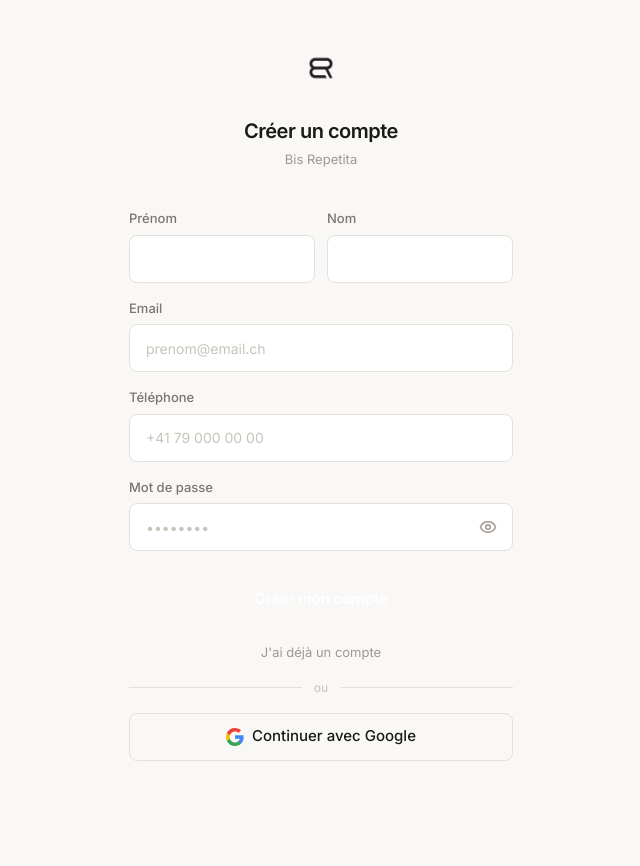
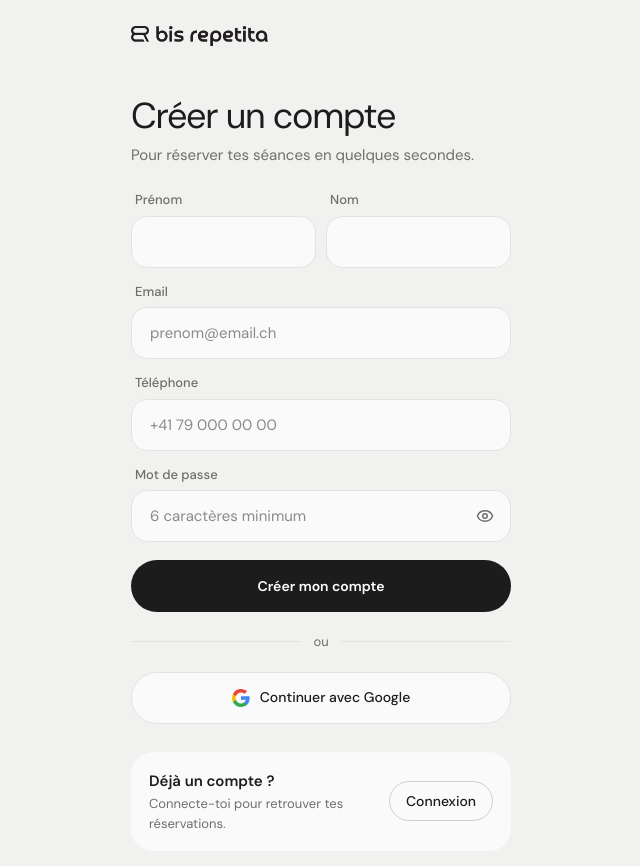
Before and after one commit to bisrepetita/brcoachmanager, a Next.js app: page /signup in a window 1280 px wide. Shown: the top 866 px of the page, without its empty margins (319-959 px from the left). Before the commit the page ends 800 px from the top, so only its background shows below. Built offline with nearby package versions, Linux system fonts and the light colour scheme; no server answers.

Commit message:
feat: page de création de compte au nouveau design (+ rappel de l'offre parrainage)
Co-Authored-By: Claude Opus 5.5 <noreply@anthropic.com>

```diff
--- a/src/app/(auth)/signup/page.tsx
+++ b/src/app/(auth)/signup/page.tsx
@@ -6,10 +6,12 @@ import { useRouter, useSearchParams } from 'next/navigation'
 import { createUserWithEmailAndPassword, signOut, type AuthError } from 'firebase/auth'
 import { auth } from '@/lib/firebase/auth'
 import { useGoogleAuthRedirect } from '@/lib/hooks/useGoogleAuthRedirect'
-import { Button } from '@/components/ui/button'
-import { Eye, EyeOff } from 'lucide-react'
+import Link from 'next/link'
+import { Eye, EyeOff, Gift } from 'lucide-react'
 import { CLIENT_HOME } from '@/lib/utils/client-routes'
 import { clearReferralCode, readReferralCode } from '@/lib/utils/referral'
+import { BrandLogo } from '@/components/shared/BrandLogo'
+import { C, card, iconCircle, primaryButton, secondaryButton, pageTitle, inputStyle, Field, GoogleIcon } from '@/components/client/ClientUI'
 
 const FIREBASE_ERROR_MESSAGES: Record<string, string> = {
   'auth/email-already-in-use': 'Un compte existe déjà avec cet email. Essaie de te connecter.',
@@ -43,6 +45,10 @@ function SignupPageContent() {
   React.useEffect(() => {
     if (googleError) setError(googleError)
   }, [googleError])
+
+  // Arrivée par un lien de parrainage (code gardé dans le navigateur) : on le rappelle à l'écran.
+  const [hasReferral, setHasReferral] = React.useState(false)
+  React.useEffect(() => { setHasReferral(!!readReferralCode()) }, [])
 
   async function handleGoogleSignIn() {
     setError(null); setGoogleError(null)
@@ -84,121 +90,100 @@ function SignupPageContent() {
     }
   }
 
+  const loginHref = redirectTo ? `/login?redirect=${encodeURIComponent(redirectTo)}` : '/login'
+
   return (
-    <div className="min-h-screen flex items-center justify-center p-6" style={{ background: 'var(--color-background)' }}>
-      <div className="w-full max-w-sm">
+    <div className="client-theme" style={{ minHeight: '100dvh', display: 'flex', justifyContent: 'center' }}>
+      <div style={{ width: '100%', maxWidth: 420, padding: 'calc(16px + env(safe-area-inset-top, 0px)) 20px 32px', display: 'flex', flexDirection: 'column' }}>
+        <header style={{ display: 'flex', alignItems: 'center', height: 40 }}>
+          <BrandLogo />
+        </header>
 
-        <div className="mb-10 text-center">
-          <img
-            src="/icons/icon-512.png"
-            alt="Bis Repetita"
-            className="w-14 h-14 mb-5 mx-auto"
-            style={{ borderRadius: 'var(--radius-lg)' }}
-          />
-          <h1 className="text-[20px] font-semibold tracking-tight" style={{ color: 'var(--color-text-primary)' }}>
-            Créer un compte
-          </h1>
-          <p className="text-[13px] mt-1" style={{ color: 'var(--color-text-tertiary)' }}>
-            Bis Repetita
-          </p>
-        </div>
+        <h1 style={{ ...pageTitle, margin: '40px 0 8px' }}>Créer un compte</h1>
+        <p style={{ margin: '0 0 24px', fontSize: 15, color: C.muted }}>Pour réserver tes séances en quelques secondes.</p>
 
-        <form onSubmit={handleSubmit} className="space-y-4">
-          <div className="grid grid-cols-2 gap-3">
-            <div className="space-y-1.5">
-              <label htmlFor="firstName" className="block text-[13px] font-medium" style={{ color: 'var(--color-text-secondary)' }}>Prénom</label>
-              <input
-                id="firstName" required value={firstName} onChange={(e) => setFirstName(e.target.value)}
-                style={{ borderRadius: 'var(--radius-input)', borderColor: 'var(--color-border)', background: 'var(--color-surface)', color: 'var(--color-text-primary)' }}
-                className="w-full h-12 px-4 border text-[14px] outline-none transition-colors focus:border-[var(--color-border-strong)]"
-              />
-            </div>
-            <div className="space-y-1.5">
-              <label htmlFor="lastName" className="block text-[13px] font-medium" style={{ color: 'var(--color-text-secondary)' }}>Nom</label>
-              <input
-                id="lastName" required value={lastName} onChange={(e) => setLastName(e.target.value)}
-                style={{ borderRadius: 'var(--radius-input)', borderColor: 'var(--color-border)', background: 'var(--color-surface)', color: 'var(--color-text-primary)' }}
-                className="w-full h-12 px-4 border text-[14px] outline-none transition-colors focus:border-[var(--color-border-strong)]"
-              />
-            </div>
+        {hasReferral && (
+          <div style={{ ...card, background: C.ink, color: '#fff', display: 'flex', alignItems: 'center', gap: 14, padding: 16, marginBottom: 20 }}>
+            <span style={{ ...iconCircle, background: '#333333' }}><Gift size={18} strokeWidth={1.75} /></span>
+            <span>
+              <span style={{ display: 'block', fontSize: 15, fontWeight: 600 }}>Ta première séance est offerte</span>
+              <span style={{ display: 'block', fontSize: 13, opacity: 0.75, marginTop: 2 }}>Grâce au parrainage, elle sera gratuite.</span>
+            </span>
           </div>
+        )}
 
-          <div className="space-y-1.5">
-            <label htmlFor="email" className="block text-[13px] font-medium" style={{ color: 'var(--color-text-secondary)' }}>Email</label>
+        <form onSubmit={handleSubmit} style={{ display: 'flex', flexDirection: 'column', gap: 14 }}>
+          <div style={{ display: 'grid', gridTemplateColumns: '1fr 1fr', gap: 10 }}>
+            <Field id="firstName" label="Prénom">
+              <input id="firstName" required autoComplete="given-name" value={firstName} onChange={(e) => setFirstName(e.target.value)} style={inputStyle} />
+            </Field>
+            <Field id="lastName" label="Nom">
+              <input id="lastName" required autoComplete="family-name" value={lastName} onChange={(e) => setLastName(e.target.value)} style={inputStyle} />
+            </Field>
+          </div>
+          <Field id="email" label="Email">
             <input
               id="email" type="email" autoComplete="email" required value={email} onChange={(e) => setEmail(e.target.value)}
-              placeholder="prenom@email.ch"
-              style={{ borderRadius: 'var(--radius-input)', borderColor: 'var(--color-border)', background: 'var(--color-surface)', color: 'var(--color-text-primary)' }}
-              className="w-full h-12 px-4 border text-[14px] outline-none transition-colors focus:border-[var(--color-border-strong)] placeholder:text-[var(--color-text-disabled)]"
+              placeholder="prenom@email.ch" style={inputStyle}
             />
-          </div>
-
-          <div className="space-y-1.5">
-            <label htmlFor="phone" className="block text-[13px] font-medium" style={{ color: 'var(--color-text-secondary)' }}>Téléphone</label>
+          </Field>
+          <Field id="phone" label="Téléphone">
             <input
               id="phone" type="tel" autoComplete="tel" required value={phone} onChange={(e) => setPhone(e.target.value)}
-              placeholder="+41 79 000 00 00"
-              style={{ borderRadius: 'var(--radius-input)', borderColor: 'var(--color-border)', background: 'var(--color-surface)', color: 'var(--color-text-primary)' }}
-              className="w-full h-12 px-4 border text-[14px] outline-none transition-colors focus:border-[var(--color-border-strong)] placeholder:text-[var(--color-text-disabled)]"
+              placeholder="+41 79 000 00 00" style={inputStyle}
             />
-          </div>
-
-          <div className="space-y-1.5">
-            <label htmlFor="password" className="block text-[13px] font-medium" style={{ color: 'var(--color-text-secondary)' }}>Mot de passe</label>
-            <div className="relative">
+          </Field>
+          <Field id="password" label="Mot de passe">
+            <div style={{ position: 'relative' }}>
               <input
                 id="password" type={showPassword ? 'text' : 'password'} autoComplete="new-password" required minLength={6}
-                value={password} onChange={(e) => setPassword(e.target.value)} placeholder="••••••••"
-                style={{ borderRadius: 'var(--radius-input)', borderColor: 'var(--color-border)', background: 'var(--color-surface)', color: 'var(--color-text-primary)' }}
-                className="w-full h-12 px-4 pr-12 border text-[14px] outline-none transition-colors focus:border-[var(--color-border-strong)] placeholder:text-[var(--color-text-disabled)]"
+                value={password} onChange={(e) => setPassword(e.target.value)} placeholder="6 caractères minimum"
+                style={{ ...inputStyle, paddingRight: 52 }}
               />
               <button
-                type="button" onClick={() => setShowPassword((v) => !v)}
-                className="absolute right-3 top-1/2 -translate-y-1/2 p-1 transition-colors"
-                style={{ color: 'var(--color-text-tertiary)' }}
+                type="button"
+                onClick={() => setShowPassword((v) => !v)}
                 aria-label={showPassword ? 'Masquer' : 'Afficher'}
+                style={{
+                  position: 'absolute', right: 8, top: '50%', transform: 'translateY(-50%)', width: 36, height: 36,
+                  borderRadius: 9999, border: 'none', background: 'transparent', color: C.muted, cursor: 'pointer',
+                  display: 'flex', alignItems: 'center', justifyContent: 'center',
+                }}
               >
                 {showPassword ? <EyeOff size={18} /> : <Eye size={18} />}
               </button>
             </div>
-          </div>
+          </Field>
 
           {error && (
-            <div className="px-4 py-3" style={{ borderRadius: 'var(--radius-md)', background: 'var(--color-danger-bg)', border: '1px solid #FBBCB8' }}>
-              <p className="text-[13px] leading-snug" style={{ color: 'var(--color-danger)' }}>{error}</p>
+            <div style={{ padding: '12px 16px', borderRadius: 16, background: C.redBg, color: C.red, fontSize: 14, lineHeight: 1.4 }}>
+              {error}
             </div>
           )}
 
-          <Button type="submit" size="lg" loading={loading} className="w-full mt-2">
-            Créer mon compte
-          </Button>
-
-          <button
-            type="button" onClick={() => router.push((redirectTo ? `/login?redirect=${encodeURIComponent(redirectTo)}` : '/login') as never)}
-            className="w-full text-center text-[13px] mt-1" style={{ color: 'var(--color-text-tertiary)', background: 'none', border: 'none', cursor: 'pointer' }}
-          >
-            J&apos;ai déjà un compte
+          <button type="submit" disabled={loading} style={{ ...primaryButton, height: 52, marginTop: 4, opacity: loading ? 0.7 : 1 }}>
+            {loading ? 'Création…' : 'Créer mon compte'}
           </button>
         </form>
 
-        <div className="flex items-center gap-3 my-4">
-          <div className="flex-1 h-px" style={{ background: 'var(--color-border)' }} />
-          <span className="text-[12px]" style={{ color: 'var(--color-text-disabled)' }}>ou</span>
-          <div className="flex-1 h-px" style={{ background: 'var(--color-border)' }} />
+        <div style={{ display: 'flex', alignItems: 'center', gap: 12, margin: '20px 0' }}>
+          <div style={{ flex: 1, height: 1, background: C.line }} />
+          <span style={{ fontSize: 13, color: C.muted }}>ou</span>
+          <div style={{ flex: 1, height: 1, background: C.line }} />
         </div>
-        <Button
-          type="button" variant="outline" size="lg" loading={googleLoading}
-          className="w-full flex items-center justify-center gap-2"
-          onClick={handleGoogleSignIn}
-        >
-          <svg width="18" height="18" viewBox="0 0 18 18" aria-hidden="true">
-            <path fill="#4285F4" d="M17.64 9.2c0-.64-.06-1.25-.16-1.84H9v3.48h4.84a4.14 4.14 0 0 1-1.8 2.72v2.26h2.9c1.7-1.56 2.68-3.87 2.68-6.62Z" />
-            <path fill="#34A853" d="M9 18c2.43 0 4.47-.8 5.96-2.18l-2.9-2.26c-.8.54-1.83.86-3.06.86-2.35 0-4.34-1.59-5.05-3.72H.95v2.33A9 9 0 0 0 9 18Z" />
-            <path fill="#FBBC05" d="M3.95 10.7A5.4 5.4 0 0 1 3.66 9c0-.59.1-1.17.29-1.7V4.97H.95A9 9 0 0 0 0 9c0 1.45.35 2.83.95 4.03l3-2.33Z" />
-            <path fill="#EA4335" d="M9 3.58c1.32 0 2.51.45 3.44 1.35l2.58-2.58C13.46.89 11.43 0 9 0A9 9 0 0 0 .95 4.97l3 2.33C4.66 5.17 6.65 3.58 9 3.58Z" />
-          </svg>
-          Continuer avec Google
-        </Button>
+
+        <button type="button" onClick={handleGoogleSignIn} disabled={googleLoading} style={{ ...secondaryButton, height: 52, gap: 10, background: C.card, border: `1px solid ${C.line}`, opacity: googleLoading ? 0.7 : 1 }}>
+          <GoogleIcon />
+          {googleLoading ? 'Connexion…' : 'Continuer avec Google'}
+        </button>
+
+        <div style={{ ...card, marginTop: 28, display: 'flex', alignItems: 'center', gap: 12 }}>
+          <div style={{ flex: 1, minWidth: 0 }}>
+            <p style={{ margin: 0, fontSize: 15, fontWeight: 600 }}>Déjà un compte ?</p>
+            <p style={{ margin: '2px 0 0', fontSize: 13, color: C.muted }}>Connecte-toi pour retrouver tes réservations.</p>
+          </div>
+          <Link href={loginHref as never} style={{ ...secondaryButton, height: 40, padding: '0 16px' }}>Connexion</Link>
+        </div>
       </div>
     </div>
   )
```
